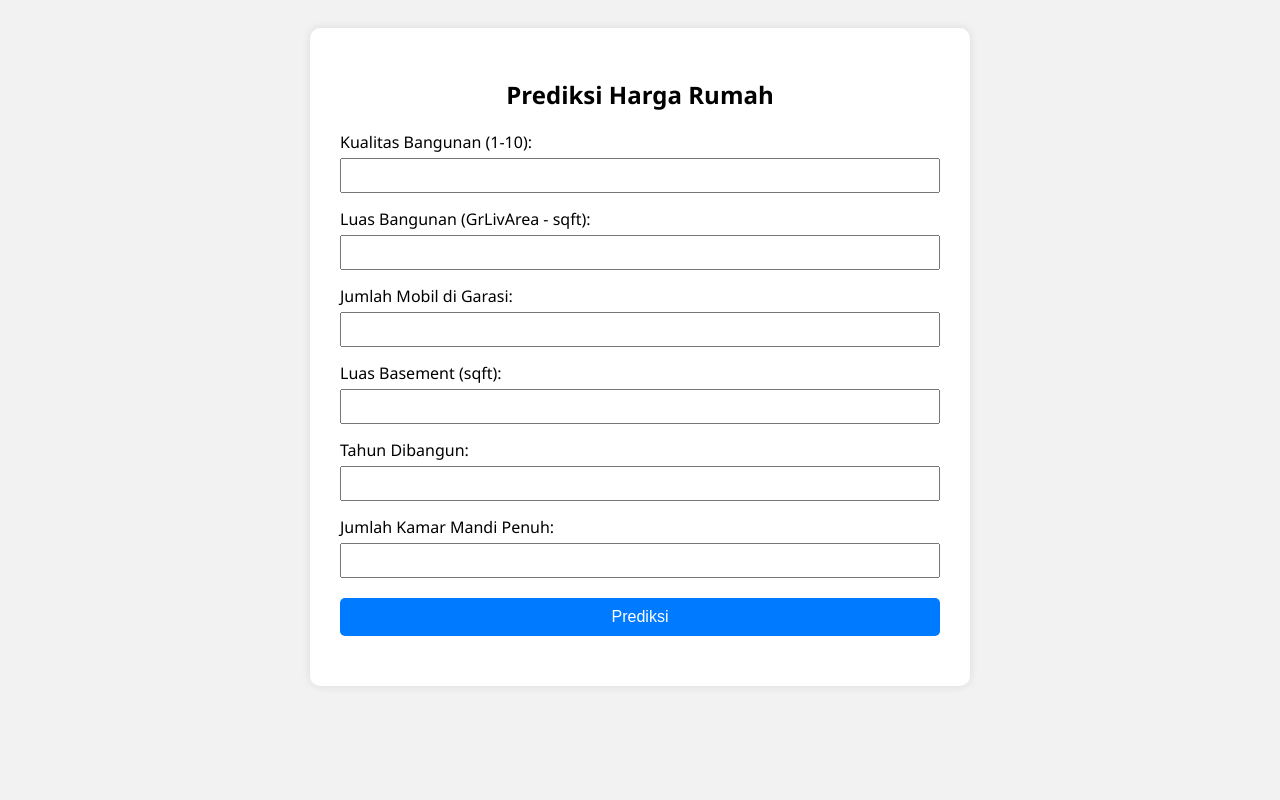
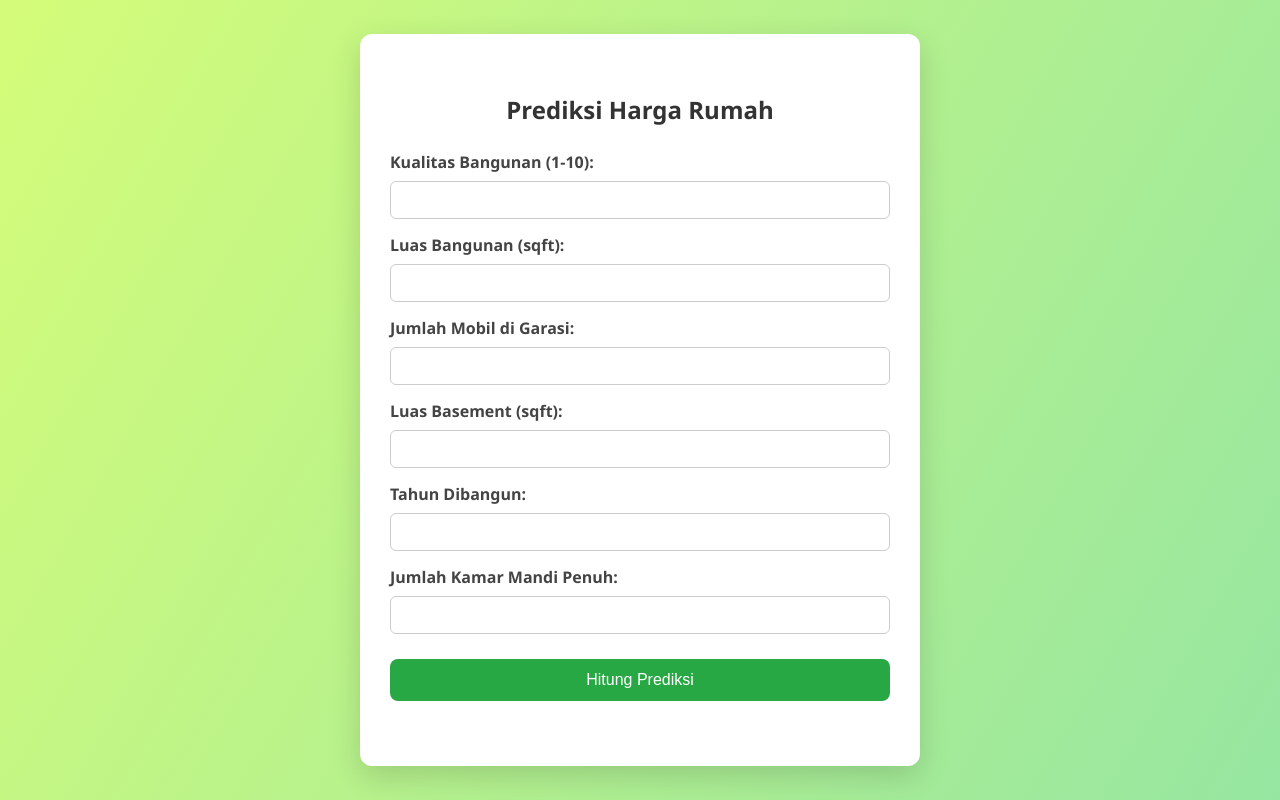
Before and after one commit to Tzykri/rumah-predictor, a Flask app: page / in a window 1280 px wide. Run offline with Flask 3, Linux system fonts and the light colour scheme; parts of the project's set-up code (start-up, migrations or seed data) failed here and were passed over.

Commit message:
first commit

```diff
--- a/templates/index.html
+++ b/templates/index.html
@@ -1,5 +1,5 @@
 <!DOCTYPE html>
-<html lang="en">
+<html lang="id">
 <head>
   <meta charset="UTF-8" />
   <meta name="viewport" content="width=device-width, initial-scale=1.0"/>
@@ -7,46 +7,62 @@
   <style>
     body {
       font-family: 'Segoe UI', sans-serif;
-      background-color: #f2f2f2;
-      padding: 20px;
+      background: linear-gradient(120deg, #d4fc79, #96e6a1);
+      margin: 0;
+      padding: 0;
+      display: flex;
+      justify-content: center;
+      align-items: center;
+      min-height: 100vh;
     }
     .container {
-      max-width: 600px;
-      margin: auto;
       background-color: #ffffff;
-      padding: 30px;
-      border-radius: 10px;
-      box-shadow: 0 0 10px rgba(0,0,0,0.1);
+      padding: 40px 30px;
+      border-radius: 12px;
+      box-shadow: 0 10px 30px rgba(0, 0, 0, 0.15);
+      max-width: 500px;
+      width: 100%;
     }
     h2 {
       text-align: center;
-      margin-bottom: 20px;
+      margin-bottom: 25px;
+      color: #333;
     }
     label {
       display: block;
       margin-top: 15px;
+      font-weight: 600;
+      color: #444;
     }
     input {
       width: 100%;
-      padding: 8px;
-      margin-top: 5px;
+      padding: 10px;
+      margin-top: 8px;
+      border-radius: 6px;
+      border: 1px solid #ccc;
       box-sizing: border-box;
+      font-size: 14px;
     }
     button {
-      margin-top: 20px;
+      margin-top: 25px;
       width: 100%;
-      padding: 10px;
-      background-color: #007bff;
+      padding: 12px;
+      background-color: #28a745;
       color: white;
       border: none;
-      border-radius: 5px;
+      border-radius: 8px;
       font-size: 16px;
       cursor: pointer;
+      transition: background-color 0.3s ease;
+    }
+    button:hover {
+      background-color: #218838;
     }
     #result {
-      margin-top: 20px;
+      margin-top: 25px;
       font-weight: bold;
       text-align: center;
+      color: #222;
     }
   </style>
 </head>
@@ -57,7 +73,7 @@
       <label for="overallQual">Kualitas Bangunan (1-10):</label>
       <input type="number" id="overallQual" name="overallQual" min="1" max="10" required>
 
-      <label for="grLivArea">Luas Bangunan (GrLivArea - sqft):</label>
+      <label for="grLivArea">Luas Bangunan (sqft):</label>
       <input type="number" id="grLivArea" name="grLivArea" required>
 
       <label for="garageCars">Jumlah Mobil di Garasi:</label>
@@ -72,7 +88,7 @@
       <label for="fullBath">Jumlah Kamar Mandi Penuh:</label>
       <input type="number" id="fullBath" name="fullBath" min="0" max="4" required>
 
-      <button type="submit">Prediksi</button>
+      <button type="submit">Hitung Prediksi</button>
       <div id="result"></div>
     </form>
   </div>
```
